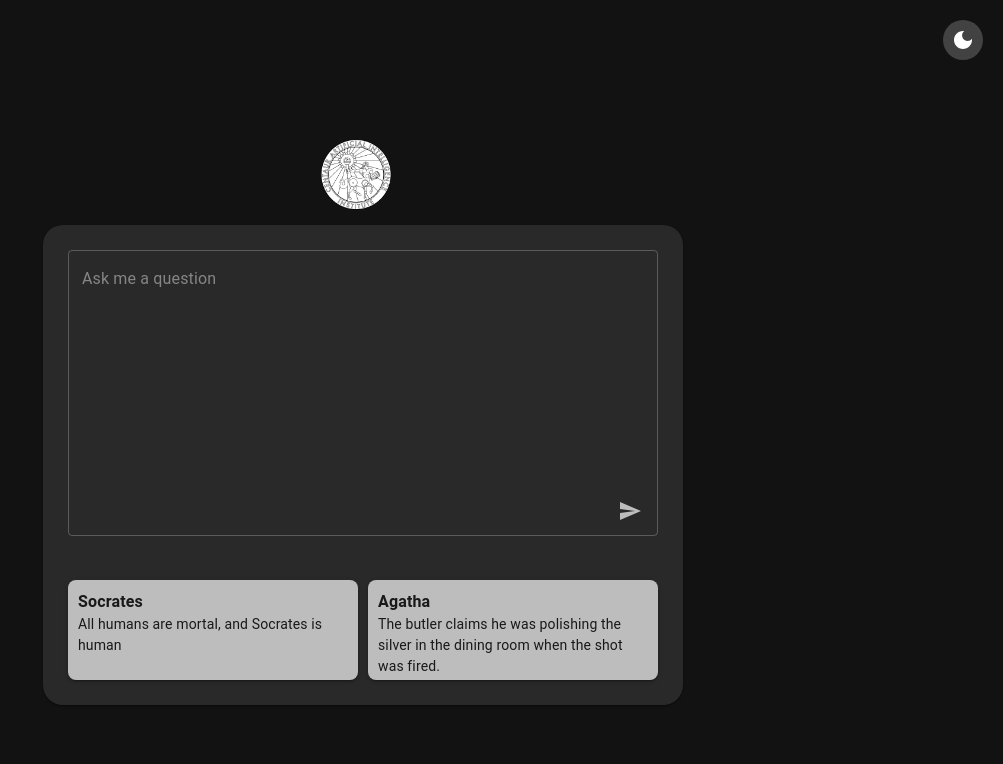
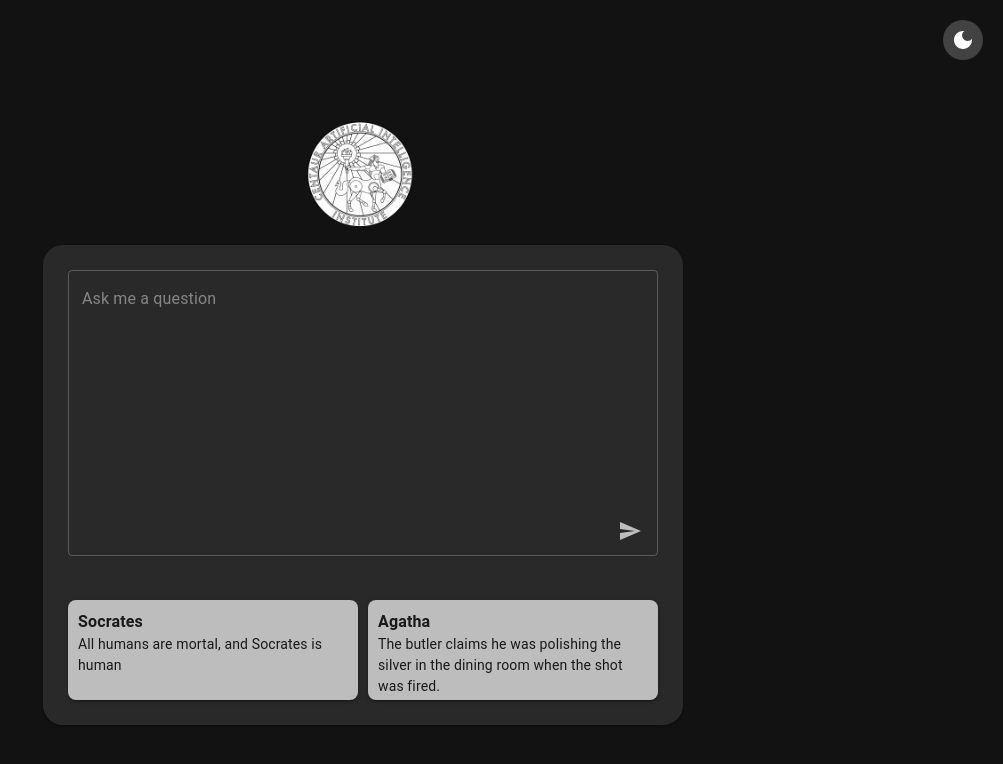
Before and after one commit to centaur-ai/terminal, a React (Vite) app: page / in a window 1280 px wide. Shown: the top 764 px of the page, without its empty margins (277-1280 px from the left). Built offline with nearby package versions, Linux system fonts and the light colour scheme.

Commit message:
Enlarge Centaur logo

```diff
--- a/src/App.jsx
+++ b/src/App.jsx
@@ -61,18 +61,8 @@ function App({ toggleTheme, darkMode }) {
           <Avatar
             src="../../public/centaur_logo.png"
             sx={{
-              marginRight: "10px",
-              width: 80,
-              height: 80,
-              animation: "initialRotate 2s ease-out",
-              "@keyframes initialRotate": {
-                "0%": {
-                  transform: "rotateY(0deg)",
-                },
-                "100%": {
-                  transform: "rotateY(360deg)",
-                },
-              },
+              width: 120,
+              height: 120,
               transition: "transform 2s ease-in-out",
               "&:hover": {
                 transform: "rotateY(360deg)",
```
